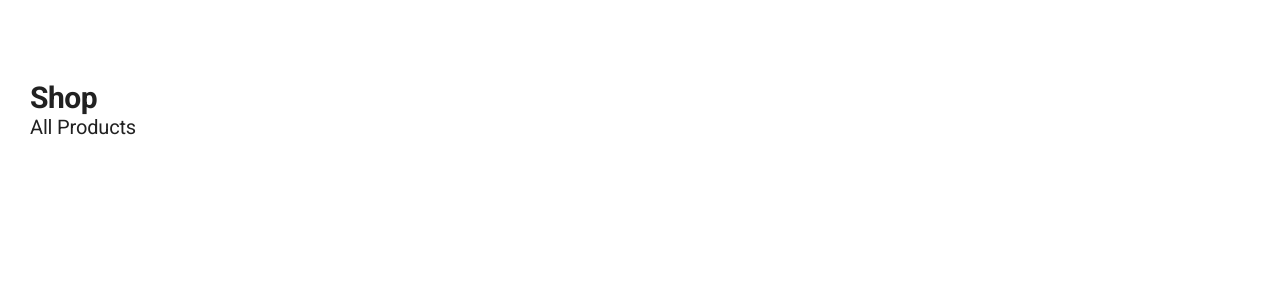
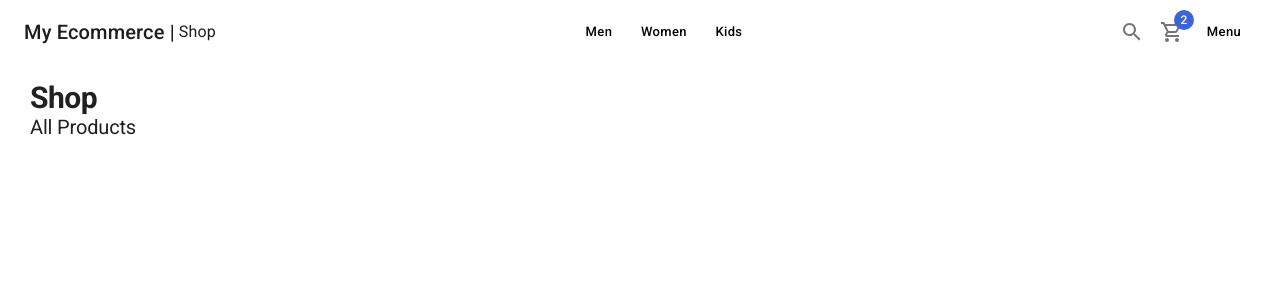
Before and after one commit to daramayo90/nextjs-ecommerce-ts, a Next.js app: page / in a window 1280 px wide. Shown: the top 300 px of the page. Built offline with nearby package versions, Linux system fonts and the light colour scheme.

Commit message:
navbar created

```diff
--- a/components/layouts/ShopLayout.tsx
+++ b/components/layouts/ShopLayout.tsx
@@ -1,5 +1,7 @@
+import { FC, ReactNode } from 'react';
 import Head from 'next/head';
-import { FC, ReactNode } from 'react';
+
+import { Navbar } from '../ui';
 
 interface Props {
   children: ReactNode;
@@ -19,7 +21,9 @@
         <meta name='og:description' content={pageDescription} />
         {imageFullUrl && <meta name='og:image' content={imageFullUrl} />}
       </Head>
-      <nav>{/* TODO: Navbar */}</nav>
+      <nav>
+        <Navbar />
+      </nav>
       {/* TODO: Sidebar */}
       <main style={{ margin: '80px auto', maxWidth: '1440px', padding: '0px 30px' }}>
         {children}
--- /dev/null
+++ b/components/ui/Navbar.tsx
@@ -0,0 +1,59 @@
+import NextLink from 'next/link';
+
+import { AppBar, Badge, Box, Button, IconButton, Link, Toolbar, Typography } from '@mui/material';
+import { SearchOutlined, ShoppingCartOutlined } from '@mui/icons-material';
+
+export const Navbar = () => {
+  return (
+    <AppBar>
+      <Toolbar>
+        <NextLink href='/' passHref>
+          <Link display='flex' alignItems='center'>
+            <Typography variant='h6'>My Ecommerce |</Typography>
+            <Typography sx={{ ml: 0.5 }}>Shop</Typography>
+          </Link>
+        </NextLink>
+
+        <Box flex={1} />
+
+        <Box sx={{ display: { xs: 'none', sm: 'block' } }}>
+          <NextLink href='/category/men' passHref>
+            <Link>
+              <Button>Men</Button>
+            </Link>
+          </NextLink>
+
+          <NextLink href='/category/men' passHref>
+            <Link>
+              <Button>Women</Button>
+            </Link>
+          </NextLink>
+
+          <NextLink href='/category/men' passHref>
+            <Link>
+              <Button>Kids</Button>
+            </Link>
+          </NextLink>
+        </Box>
+
+        <Box flex={1} />
+
+        <IconButton>
+          <SearchOutlined />
+        </IconButton>
+
+        <NextLink href='/cart' passHref>
+          <Link>
+            <IconButton>
+              <Badge badgeContent={2} color='secondary'>
+                <ShoppingCartOutlined />
+              </Badge>
+            </IconButton>
+          </Link>
+        </NextLink>
+
+        <Button>Menu</Button>
+      </Toolbar>
+    </AppBar>
+  );
+};
--- /dev/null
+++ b/components/ui/index.ts
@@ -0,0 +1 @@
+export * from './Navbar';
--- a/themes/light-theme.ts
+++ b/themes/light-theme.ts
@@ -55,6 +55,8 @@
       },
       styleOverrides: {
         root: {
+          backgroundColor: 'white',
+          color: 'black',
           textTransform: 'none',
           boxShadow: 'none',
           borderRadius: 10,
```
